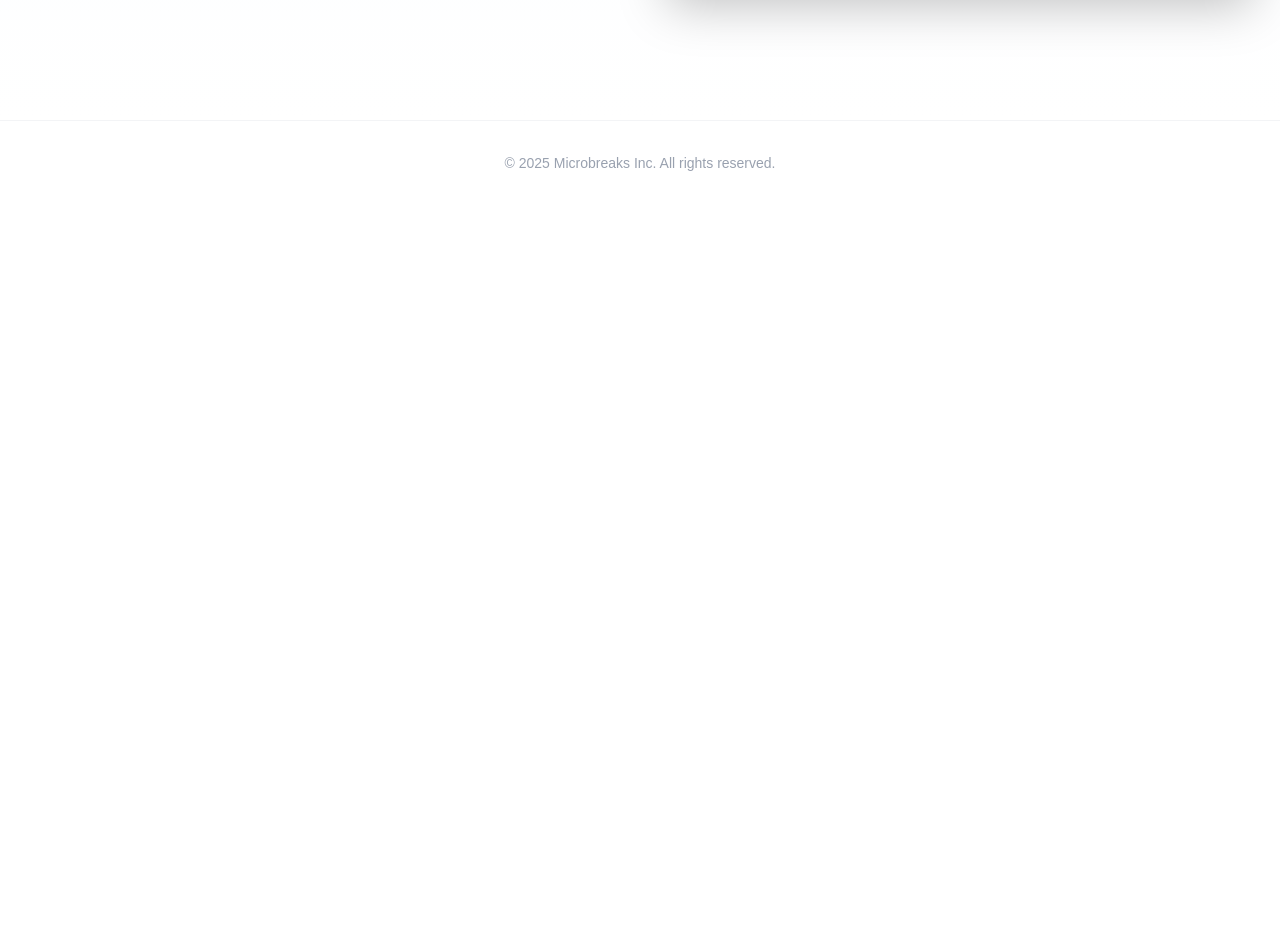
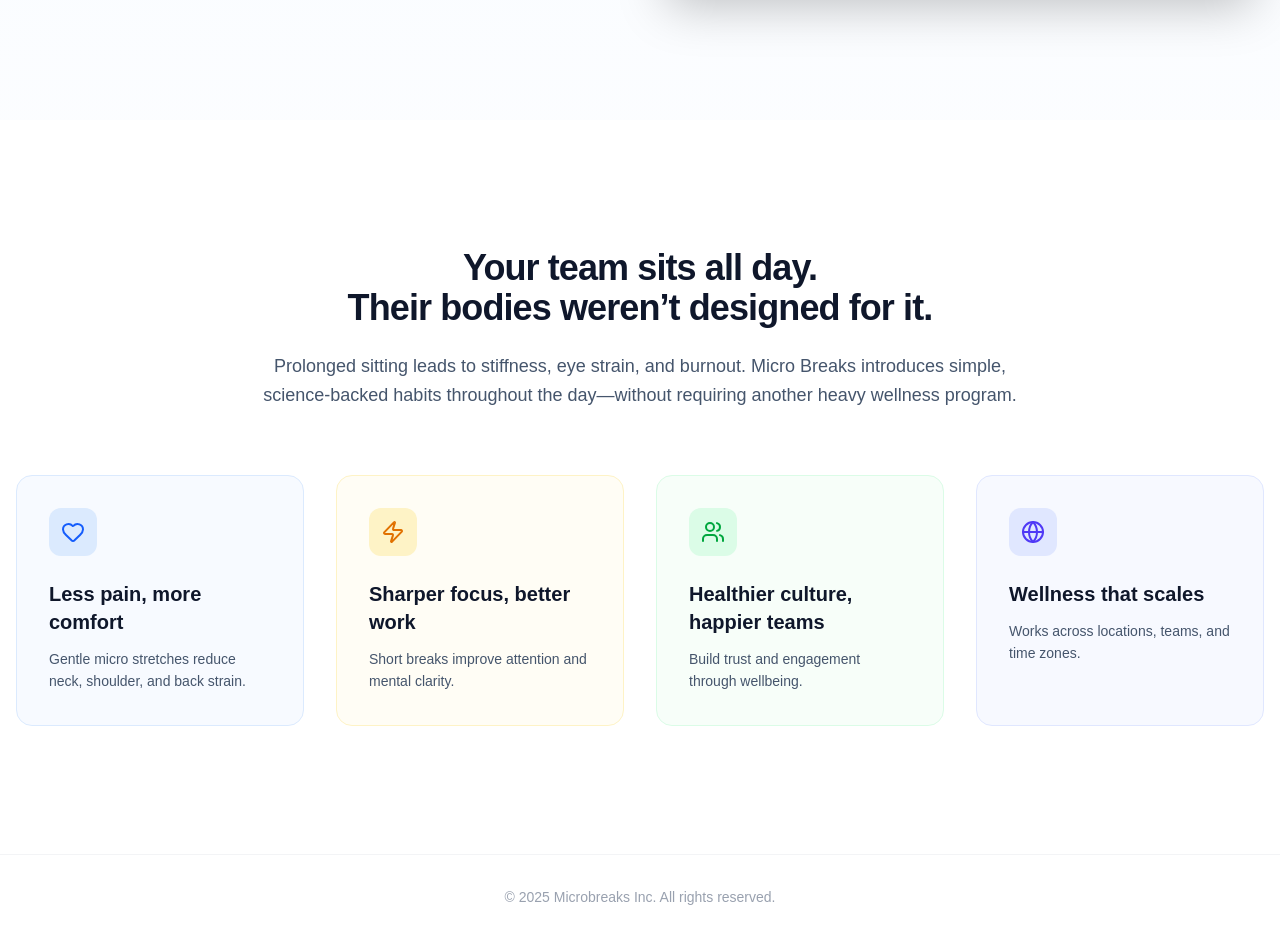
Before and after one commit to Manialdi/microbreaks-v2, a Next.js app: page / in a window 1280 px wide. Shown: the part 800-1739 px from the top of the page. Before the commit the page ends 1005 px from the top, so only its background shows below. Built offline with nearby package versions, Linux system fonts and the light colour scheme.

Commit message:
feat: Add problems and benefits section to landing page

```diff
--- a/app/(marketing)/page.tsx
+++ b/app/(marketing)/page.tsx
@@ -1,11 +1,12 @@
 
 import Image from "next/image"
 import Link from "next/link"
-import { ArrowRight, Activity, Smile, BarChart3 } from "lucide-react"
+import { ArrowRight, Activity, Smile, BarChart3, Heart, Zap, Users, Globe } from "lucide-react"
 
 export default function LandingPage() {
     return (
         <div className="bg-gradient-to-b from-blue-50/50 to-white">
+            {/* Hero Section */}
             <section className="container mx-auto px-4 py-20 lg:py-32">
                 <div className="grid lg:grid-cols-2 gap-12 lg:gap-8 items-center">
                     {/* Left Column: Text Content */}
@@ -66,6 +67,68 @@ export default function LandingPage() {
                     </div>
                 </div>
             </section>
+
+            {/* Problems & Benefits Section */}
+            <section className="bg-white py-24 lg:py-32">
+                <div className="container mx-auto px-4">
+                    <div className="max-w-3xl mx-auto text-center mb-16">
+                        <h2 className="text-3xl lg:text-4xl font-bold text-slate-900 mb-6 tracking-tight">
+                            Your team sits all day. <br className="hidden md:block" />
+                            Their bodies weren’t designed for it.
+                        </h2>
+                        <p className="text-lg text-slate-600 leading-relaxed">
+                            Prolonged sitting leads to stiffness, eye strain, and burnout.
+                            Micro Breaks introduces simple, science-backed habits throughout the day—without requiring another heavy wellness program.
+                        </p>
+                    </div>
+
+                    <div className="grid md:grid-cols-2 lg:grid-cols-4 gap-8">
+                        {/* Benefit 1 */}
+                        <div className="p-8 rounded-2xl bg-blue-50/50 border border-blue-100 hover:border-blue-200 hover:shadow-sm transition-all">
+                            <div className="w-12 h-12 bg-blue-100 text-blue-600 rounded-xl flex items-center justify-center mb-6">
+                                <Heart size={24} />
+                            </div>
+                            <h3 className="text-xl font-bold text-slate-900 mb-3">Less pain, more comfort</h3>
+                            <p className="text-slate-600 text-sm leading-relaxed">
+                                Gentle micro stretches reduce neck, shoulder, and back strain.
+                            </p>
+                        </div>
+
+                        {/* Benefit 2 */}
+                        <div className="p-8 rounded-2xl bg-amber-50/50 border border-amber-100 hover:border-amber-200 hover:shadow-sm transition-all">
+                            <div className="w-12 h-12 bg-amber-100 text-amber-600 rounded-xl flex items-center justify-center mb-6">
+                                <Zap size={24} />
+                            </div>
+                            <h3 className="text-xl font-bold text-slate-900 mb-3">Sharper focus, better work</h3>
+                            <p className="text-slate-600 text-sm leading-relaxed">
+                                Short breaks improve attention and mental clarity.
+                            </p>
+                        </div>
+
+                        {/* Benefit 3 */}
+                        <div className="p-8 rounded-2xl bg-green-50/50 border border-green-100 hover:border-green-200 hover:shadow-sm transition-all">
+                            <div className="w-12 h-12 bg-green-100 text-green-600 rounded-xl flex items-center justify-center mb-6">
+                                <Users size={24} />
+                            </div>
+                            <h3 className="text-xl font-bold text-slate-900 mb-3">Healthier culture, happier teams</h3>
+                            <p className="text-slate-600 text-sm leading-relaxed">
+                                Build trust and engagement through wellbeing.
+                            </p>
+                        </div>
+
+                        {/* Benefit 4 */}
+                        <div className="p-8 rounded-2xl bg-indigo-50/50 border border-indigo-100 hover:border-indigo-200 hover:shadow-sm transition-all">
+                            <div className="w-12 h-12 bg-indigo-100 text-indigo-600 rounded-xl flex items-center justify-center mb-6">
+                                <Globe size={24} />
+                            </div>
+                            <h3 className="text-xl font-bold text-slate-900 mb-3">Wellness that scales</h3>
+                            <p className="text-slate-600 text-sm leading-relaxed">
+                                Works across locations, teams, and time zones.
+                            </p>
+                        </div>
+                    </div>
+                </div>
+            </section>
         </div>
     )
 }
```
